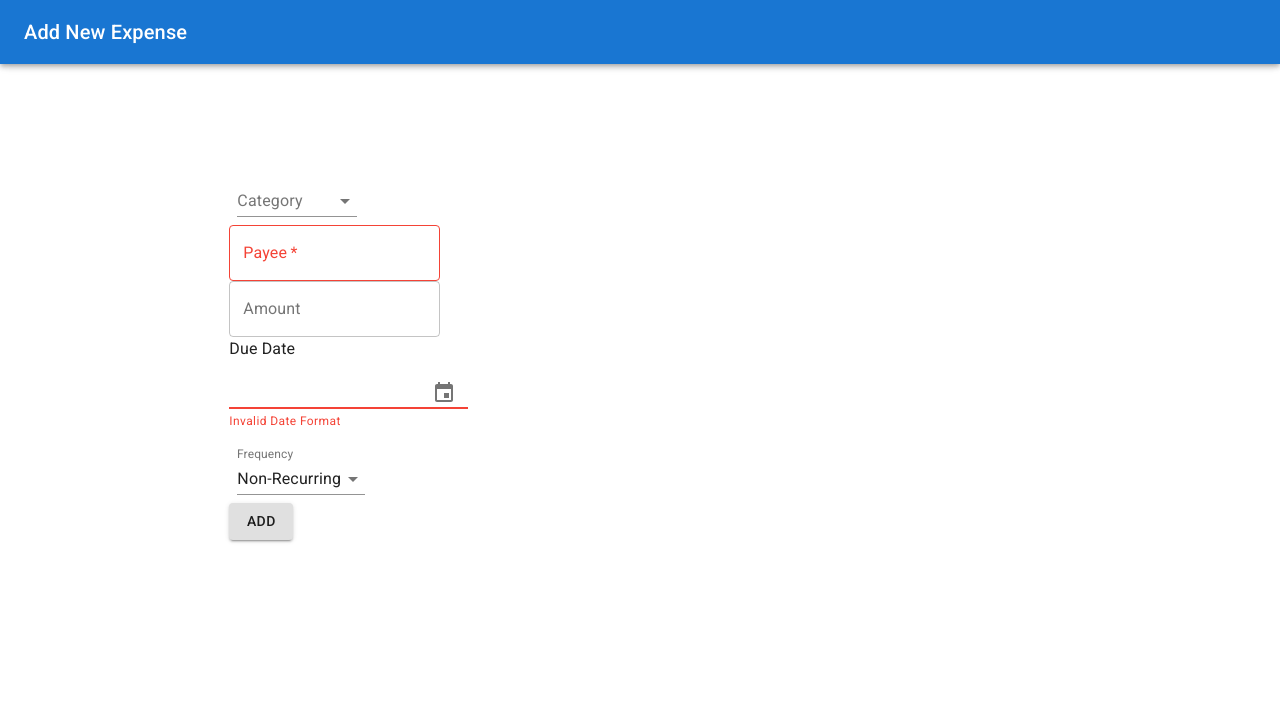
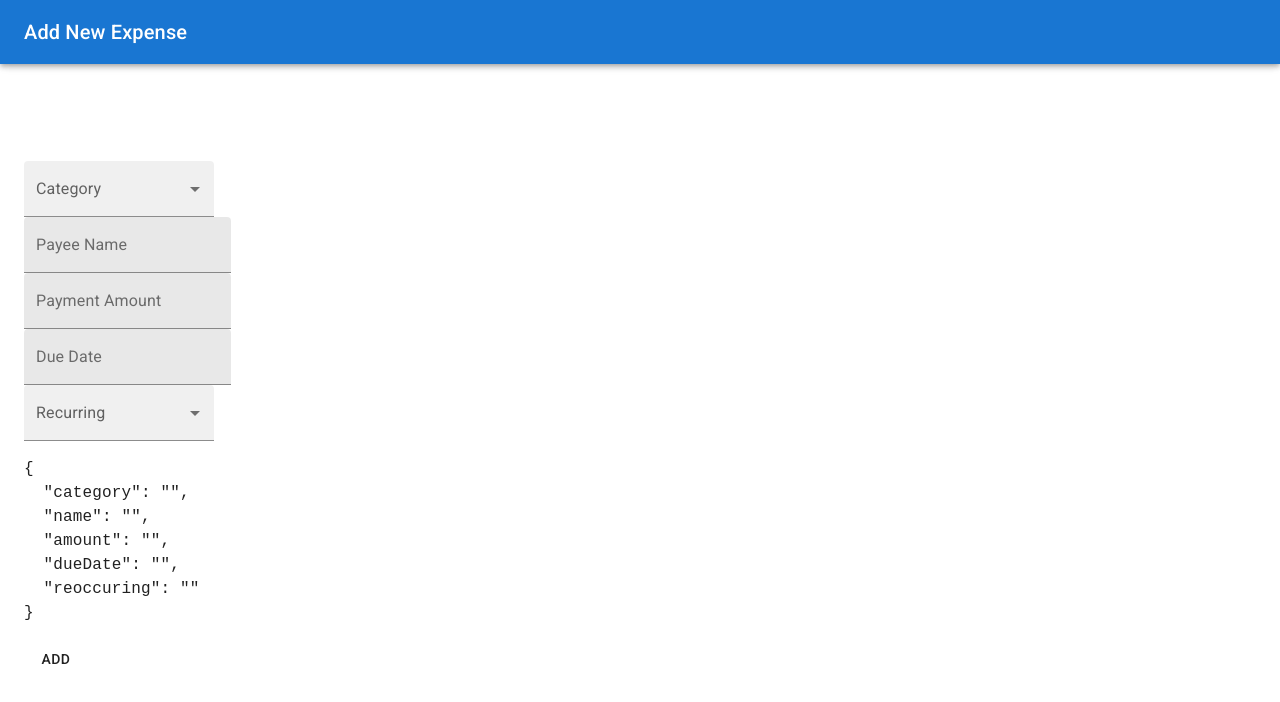
Before and after one commit to dlleclercq/blue-badge-project-client, a React (Create React App) app: page / in a window 1280 px wide. Both pictures are taken after a click on the button 32 px from the left and 54 px from the top of the page. Shown: the top 702 px of the page. Built offline with nearby package versions, Linux system fonts and the light colour scheme.

Commit message:
new exp add form usxing formik Still needs work on validation

```diff
--- a/package.json
+++ b/package.json
@@ -16,14 +16,15 @@
     "@testing-library/jest-dom": "^5.14.1",
     "@testing-library/react": "^11.2.7",
     "@testing-library/user-event": "^12.8.3",
-    "date-fns": "^2.23.0",
+    "date-fns": "^2.24.0",
     "formik": "^2.2.9",
     "react": "^17.0.2",
     "react-dom": "^17.0.2",
     "react-scripts": "4.0.3",
     "tsutils": "^3.21.0",
     "typescript": "^4.4.3",
-    "web-vitals": "^1.1.2"
+    "web-vitals": "^1.1.2",
+    "yup": "^0.32.9"
   },
   "scripts": {
     "start": "react-scripts start",
--- a/src/components/expenses/ExpAdd.jsx
+++ b/src/components/expenses/ExpAdd.jsx
@@ -28,6 +28,9 @@ import { Grid } from "@material-ui/core";
 import Box from "@mui/material/Box";
 import Typography from "@mui/material/Typography";
 import Modal from "@mui/material/Modal";
+
+import { formik, yupToFormErrors} from 'formik';
+import * as Yup from 'yup';
 
 // style for modal
 const style = {
--- a/src/components/expenses/ExpSplash.jsx
+++ b/src/components/expenses/ExpSplash.jsx
@@ -8,6 +8,7 @@ import AppBar from "@mui/material/AppBar";
 import Toolbar from "@mui/material/Toolbar";
 import Typography from "@mui/material/Typography";
 import ExpAdd from "./ExpAdd";
+import FormikAdd from "./FormikAdd";
 
 const ExpSplash = (props) => {
   const [showButton, setShowButton] = useState(false);
@@ -63,7 +64,8 @@ const ExpSplash = (props) => {
             >
               <Toolbar />
               <Typography paragraph>
-                <ExpAdd token={token} />
+                {/* <ExpAdd token={token} /> */}
+                <FormikAdd token={token} />
               </Typography>
               <Typography paragraph></Typography>
             </Box>
--- /dev/null
+++ b/src/components/expenses/FormikAdd.jsx
@@ -0,0 +1,127 @@
+import React from 'react';
+import { Formik, Field, useField } from 'formik';
+import { TextField } from '@material-ui/core';
+import { Button } from '@material-ui/core';
+import InputLabel from '@mui/material/InputLabel';
+import MenuItem from '@mui/material/MenuItem';
+import FormControl from '@mui/material/FormControl';
+import Select from '@mui/material/Select';
+
+/**************************
+    *** Form Validaiton ***
+***************************/
+const FormikAdd = (props) => {
+
+    const MyTextField = ({ placeholder, ...props }) => {
+        const [field, meta] = useField();
+        const errorText = meta.error && meta.touched ? meta.error : '';
+        return (
+            <TextField placeholder={placeholder} {...field} helperText={errorText} />
+        )
+    };
+
+
+/*********************
+    *** Form Input ***
+ *********************/
+
+    return (
+        <div>
+            <Formik
+            initialValues={{
+                category: '',
+                name: '',
+                amount: '',
+                dueDate: '',
+                reoccuring: '',
+            }}
+
+            onSubmit={(data, {setSubmitting}) => {
+                setSubmitting(true);
+                console.log("submit", data);
+                setSubmitting(false);
+            }}
+            >
+                {({ values, isSubmitting, handleChange, handleBlur, handleSubmit }) => (
+                <form onSubmit={handleSubmit}>
+
+                    <FormControl variant="filled" sx={{ m: 0, minWidth: 190 }}>
+                        <InputLabel id="category">Category</InputLabel>
+                        <Select
+                        labelId="category"
+                        id="category"
+                        name="category"
+                        value={values.category}
+                        onChange={handleChange}
+                        >
+                        <MenuItem value={"Restaurant"}>Restaurant</MenuItem>
+                        <MenuItem value={"Food"}>Food</MenuItem>
+                        <MenuItem value={"Electric"}>Electric</MenuItem>
+                        <MenuItem value={"Gas"}>Gas</MenuItem>
+                        <MenuItem value={"Water"}>Water</MenuItem>
+                        <MenuItem value={"Childcare"}>Childcare</MenuItem>
+                        <MenuItem value={"Health"}>Health</MenuItem>
+                        <MenuItem value={"Beauty"}>Beauty</MenuItem>
+                        <MenuItem value={"Other"}>Other</MenuItem>
+                        </Select>
+                    </FormControl>
+                    <br/>
+
+                    <Field
+                        name="name"
+                        value={values.name}
+                        type="input"
+                        as={TextField}
+                        variant="filled"
+                        label="Payee Name"
+                    />
+                    <br />
+
+                    <Field
+                        name="amount"
+                        value={values.amount}
+                        type="input"
+                        as={TextField}
+                        variant="filled"
+                        label="Payment Amount"
+                    />
+                    <br />
+
+                    <Field
+                        name="dueDate"
+                        value={values.dueDate}
+                        type="input"
+                        as={TextField}
+                        variant="filled"
+                        label="Due Date"
+                    />
+                    <br />
+
+                    <FormControl variant="filled" sx={{ m: 0, minWidth: 190 }}>
+                        <InputLabel id="category">Recurring</InputLabel>
+                        <Select
+                        labelId="Recurring"
+                        id="reoccuring"
+                        name="reoccuring"
+                        value={values.reoccuring}
+                        onChange={handleChange}
+                        >
+                        <MenuItem value={true}>Yes</MenuItem>
+                        <MenuItem value={false}>No</MenuItem>
+                        </Select>
+                    </FormControl>
+
+                    <br />
+
+                    <pre>{JSON.stringify(values, null, 2)}</pre>
+                    <div>
+                        <Button type="submit">Add</Button>
+                    </div>
+                </form>
+            )}
+            </Formik>
+        </div>
+     );
+}
+
+export default FormikAdd;
```
Also changed, not shown: 1 other file (tests, documents, lock files or other folders).
